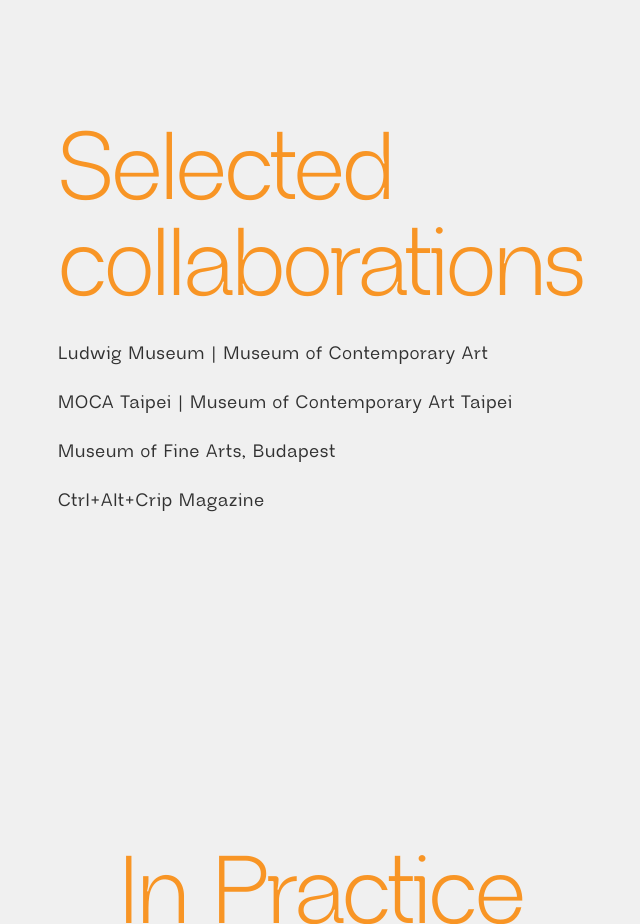
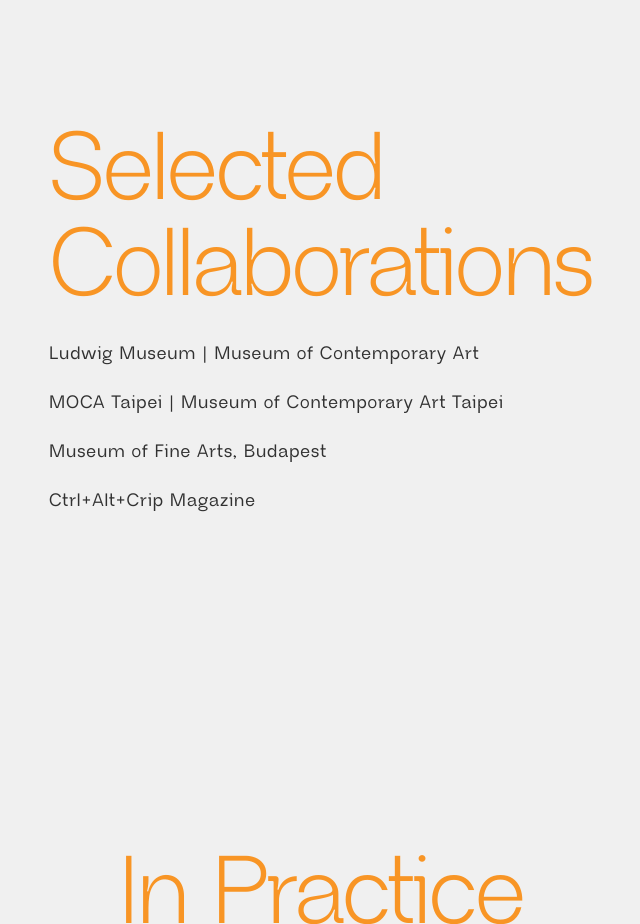
Before and after one commit to zmariann/zmariann2026, a Next.js app: page / in a window 1280 px wide. Shown: the part 880-1804 px from the top of the page, without its empty margins (319-959 px from the left). Built offline with nearby package versions, Linux system fonts and the light colour scheme.

Commit message:
fix: update section title

```diff
--- a/app/components/sections/Collaborations.tsx
+++ b/app/components/sections/Collaborations.tsx
@@ -8,7 +8,7 @@
       <div className="w-fit max-w-full">
         <Heading level={1} color="carrot">
           Selected <br />
-          collaborations
+          Collaborations
         </Heading>
 
         <TextList>
```
